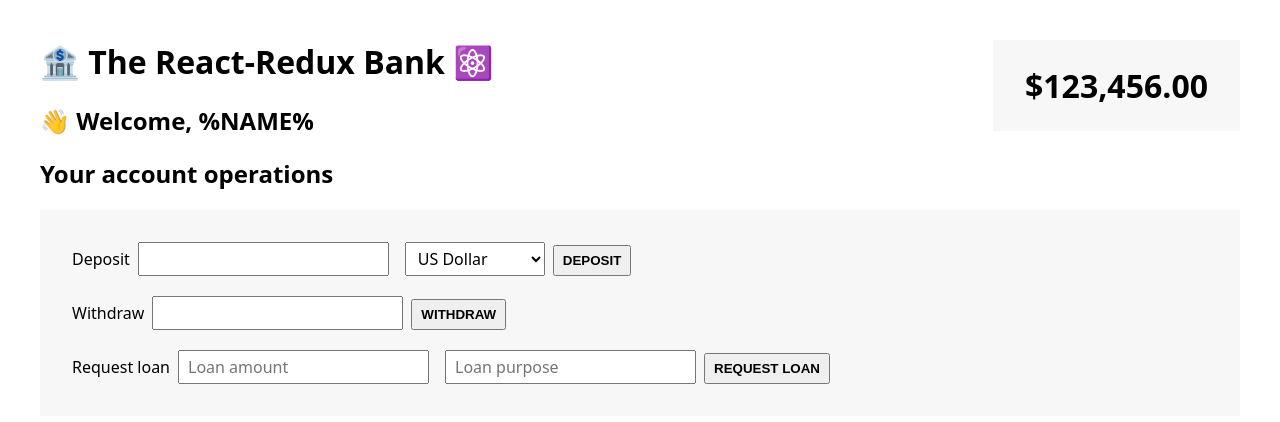
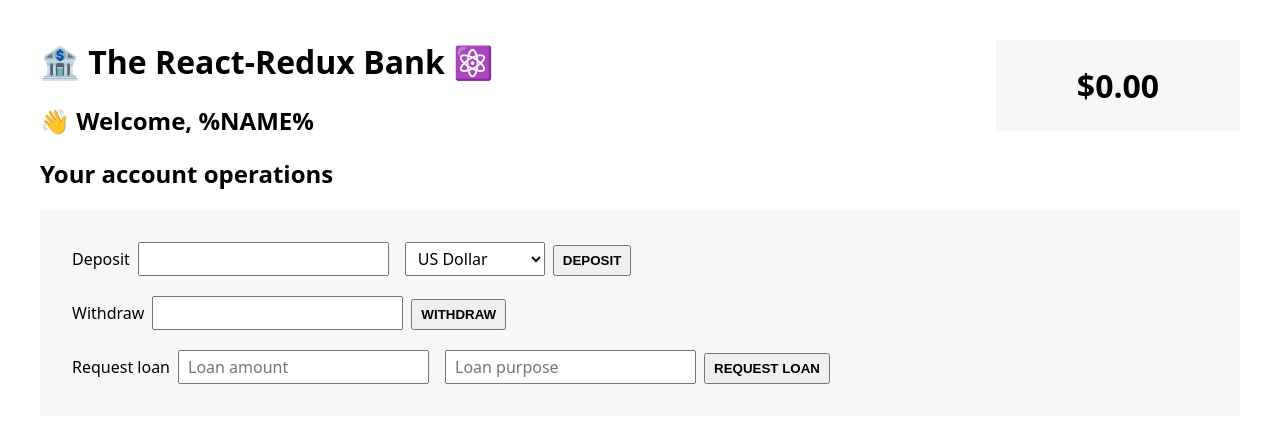
Before and after one commit to reemmustaffa/redux-intro, a React (Create React App) app: page / in a window 1280 px wide. Both pictures are taken after typing "Sample", "Sample" into the empty fields and a click on the button "CREATE NEW CUSTOMER". Shown: the top 422 px of the page. Built offline with nearby package versions, Linux system fonts and the light colour scheme.

Commit message:
the old way to connect react component with redux app

```diff
--- a/src/features/accounts/BalanceDisplay.js
+++ b/src/features/accounts/BalanceDisplay.js
@@ -1,3 +1,6 @@
+//دي اداه قديمه عشان توصل اي كومبونت بالاستور
+import { connect } from "react-redux";
+
 function formatCurrency(value) {
   return new Intl.NumberFormat("en", {
     style: "currency",
@@ -5,8 +8,16 @@ function formatCurrency(value) {
   }).format(value);
 }
 
-function BalanceDisplay() {
-  return <div className="balance">{formatCurrency(123456)}</div>;
+//بياخد الـ balance ويعرضه بصيغة عملة حلوة.
+function BalanceDisplay({ balance }) {
+  return <div className="balance">{formatCurrency(balance)}</div>;
 }
 
-export default BalanceDisplay;
+//بتحدد أي جزء من البيانات عايزه.
+function mapStateToProps(state) {
+  return {
+    balance: state.account.balance,
+  };
+}
+
+export default connect(mapStateToProps)(BalanceDisplay);
```
